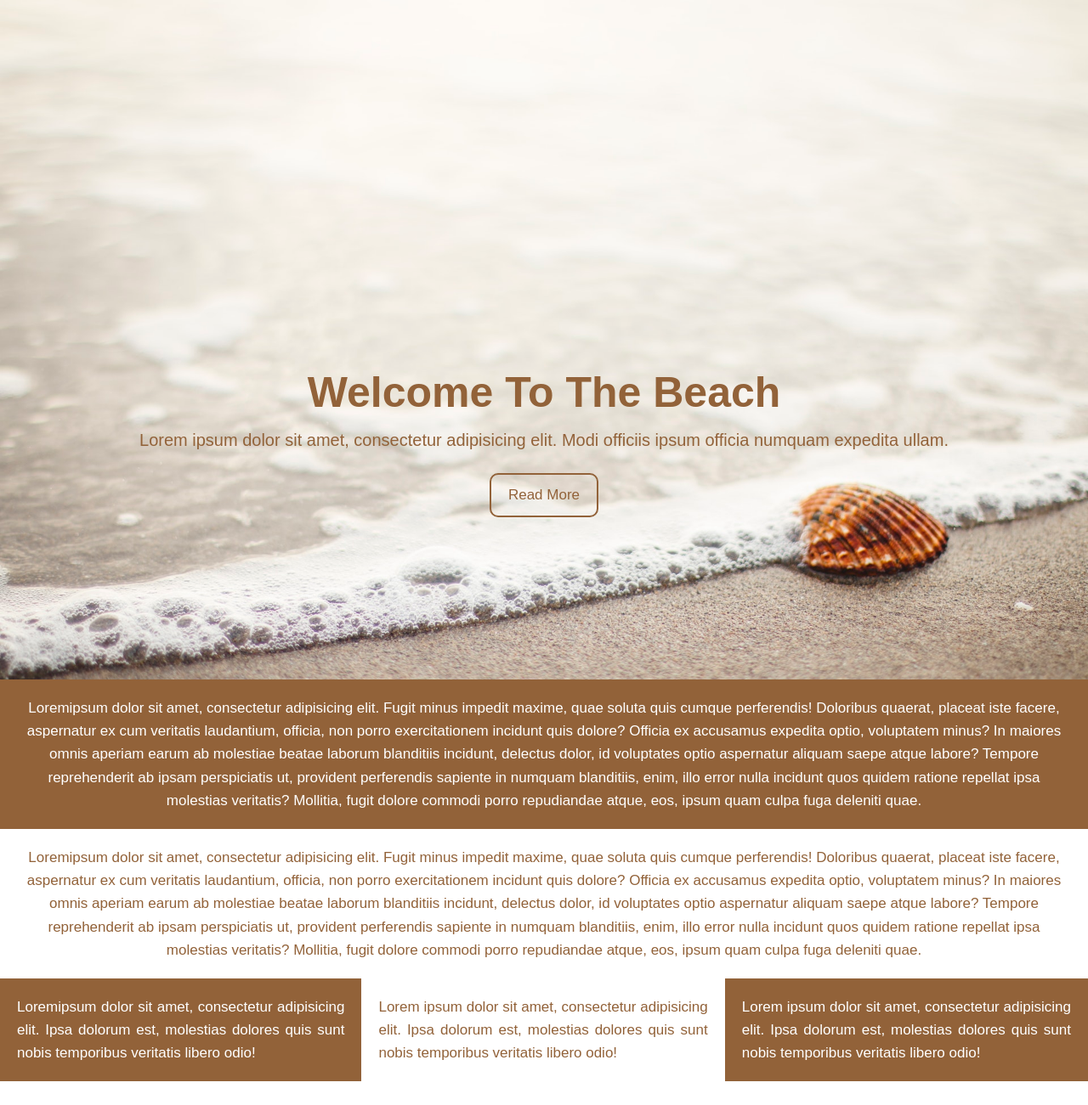
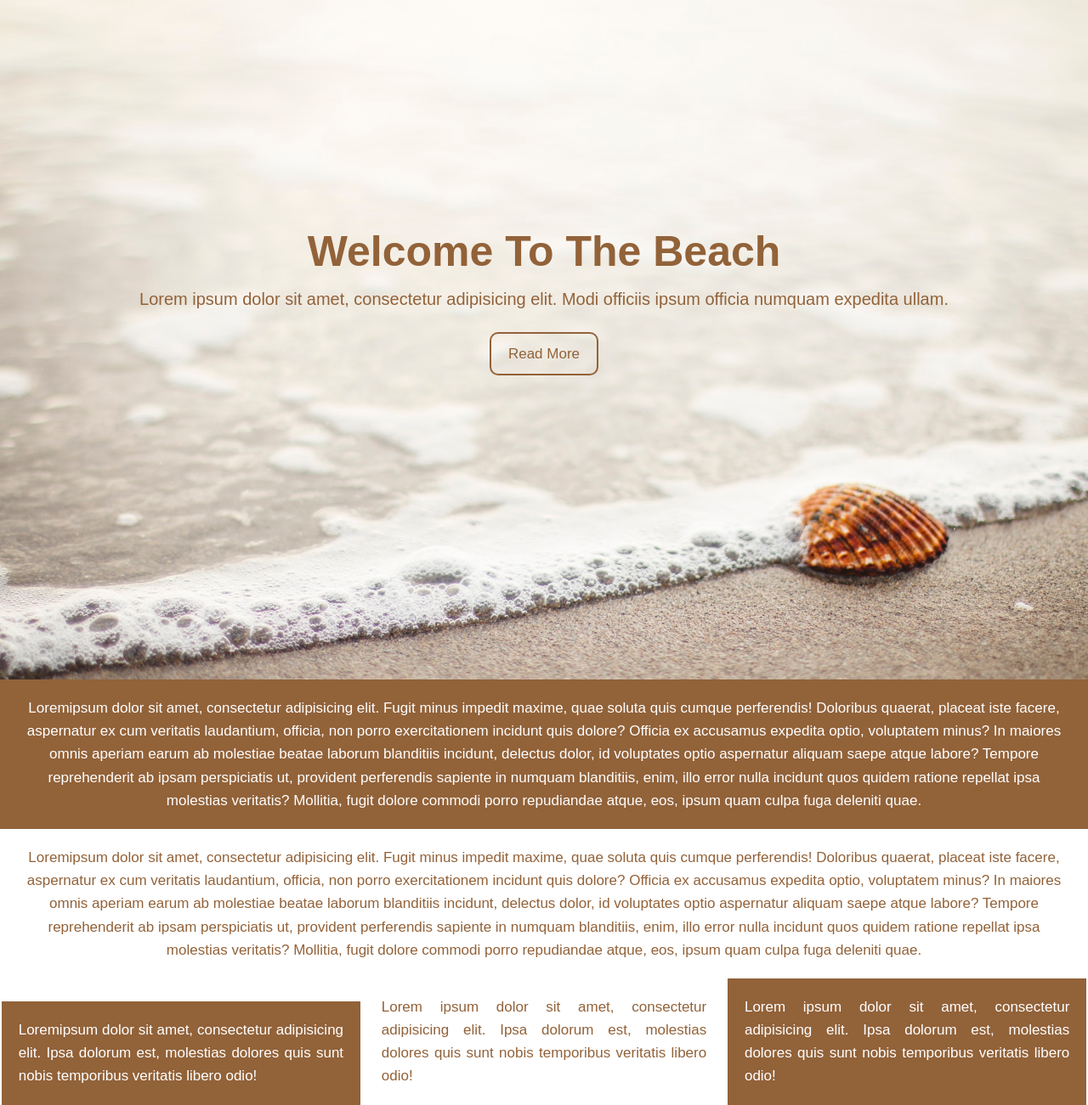
Before and after one commit to mverbylo/Block-model, a plain HTML site: page index.html in a window 1280 px wide. Shown: the whole page at 85% size. Before the commit the page ends 1273 px from the top, so only its background shows below. Drawn offline with Linux system fonts and the light colour scheme.

Commit message:
Delete article Add section

```diff
--- a/assets/style/style.css
+++ b/assets/style/style.css
@@ -14,8 +14,7 @@ header {
   background-size: cover;
   background-position: center;
   background-repeat: no-repeat;
-  padding-top: 33%;
-  padding: 33% 5% 5% 5%;
+  padding: 20% 5% 5% 5%;
 }
 header h1 {
   font-size: 50px;
@@ -43,12 +42,10 @@ main p {
 main {
   margin: 0;
 }
-section {
-  display: flex;
-}
-article {
+section > section {
   display: inline-block;
   text-align: justify;
+  width: 33%;
 }
 .color-backgroubd {
   background: #926239;
--- a/index.html
+++ b/index.html
@@ -51,27 +51,27 @@
         </p>
       </section>
       <section>
-        <article class="color-backgroubd">
+        <section class="color-backgroubd">
           <p>
             Loremipsum dolor sit amet, consectetur adipisicing elit. Ipsa
             dolorum est, molestias dolores quis sunt nobis temporibus veritatis
             libero odio!
           </p>
-        </article>
-        <article>
+        </section>
+        <section>
           <p>
             Lorem ipsum dolor sit amet, consectetur adipisicing elit. Ipsa
             dolorum est, molestias dolores quis sunt nobis temporibus veritatis
             libero odio!
           </p>
-        </article>
-        <article class="color-backgroubd">
+        </section>
+        <section class="color-backgroubd">
           <p>
             Lorem ipsum dolor sit amet, consectetur adipisicing elit. Ipsa
             dolorum est, molestias dolores quis sunt nobis temporibus veritatis
             libero odio!
           </p>
-        </article>
+        </section>
       </section>
     </main>
   </body>
```
